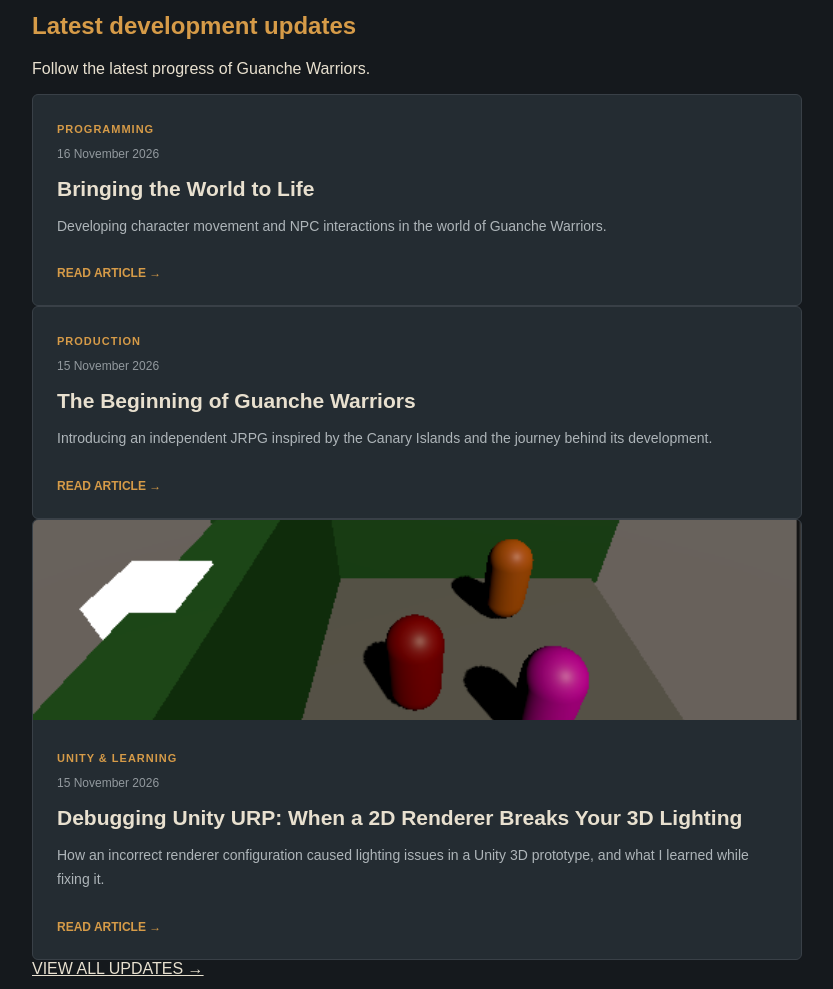
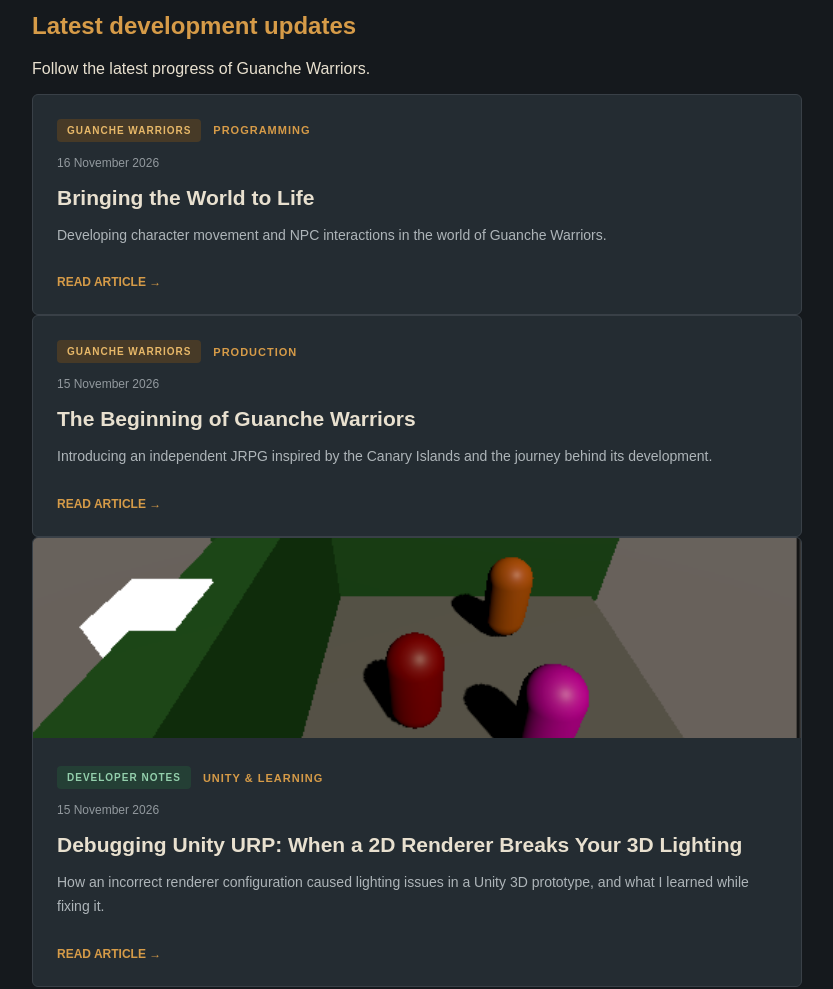
Before and after one commit to GuancheKing/guanche-warriors-devlog, an Astro site: page / in a window 1280 px wide. Shown: the part 940-1929 px from the top of the page, without its empty margins (223-1056 px from the left). Built offline with nearby package versions, Linux system fonts and the light colour scheme; Astro itself is replaced by a stand-in of ours.

Commit message:
style: improve devlog card tags spacing

```diff
--- a/src/components/DevlogCard.astro
+++ b/src/components/DevlogCard.astro
@@ -1,6 +1,14 @@
 
 ---
 const { post } = Astro.props;
+
+
+const isDeveloperNote = post.data.series === "developer-notes";
+
+const seriesLabel = isDeveloperNote
+	? "DEVELOPER NOTES"
+	: "GUANCHE WARRIORS";
+
 
 const { title, description, pubDate, category, cover } = post.data;
 
@@ -17,7 +25,18 @@ const formattedDate = pubDate.toLocaleDateString("en-GB", {
 	)}
 
 	<div class="card-content">
-		<span class="category">{category}</span>
+
+
+        <div class="card-tags">
+            <span class:list={["series-label", {
+                "developer-note": isDeveloperNote
+            }]}>
+                {seriesLabel}
+            </span>
+
+            <span class="category">{category}</span>
+        </div>
+
 
 		<time datetime={pubDate.toISOString()}>
 			{formattedDate}
@@ -90,4 +109,30 @@ const formattedDate = pubDate.toLocaleDateString("en-GB", {
 	a:hover {
 		color: #e8e0cf;
 	}
+
+    .series-label {
+        display: inline-block;
+        padding: 6px 10px;
+        background-color: #473a27;
+        color: #e7b869;
+        border-radius: 4px;
+        font-size: 10px;
+        font-weight: bold;
+        letter-spacing: 1px;
+    }
+
+    .series-label.developer-note {
+        background-color: #243f35;
+        color: #93cfac;
+    }
+
+    .card-tags {
+        display: flex;
+        align-items: center;
+        flex-wrap: wrap;
+        gap: 12px;
+        margin-bottom: 14px;
+    }
+
+
 </style>
```
